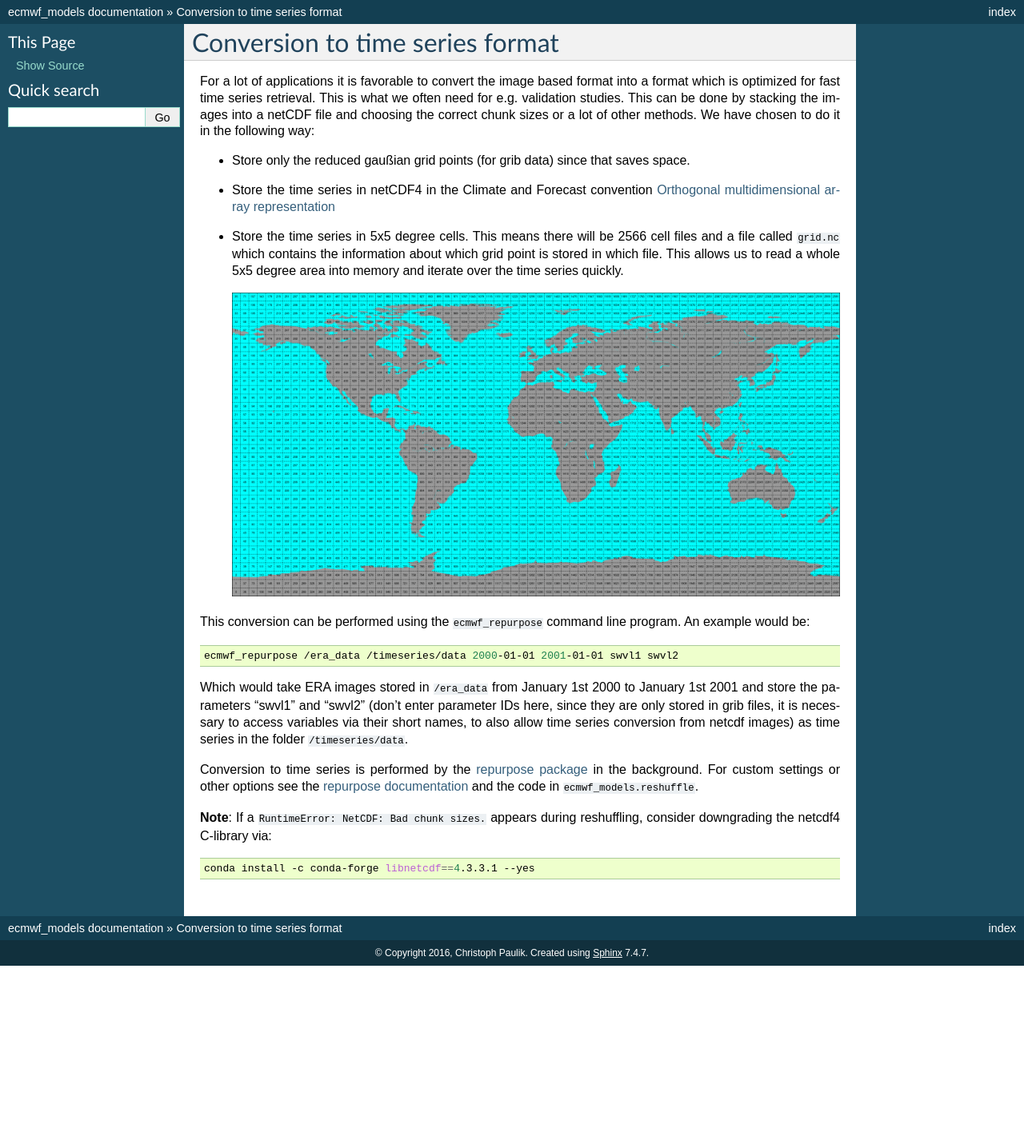
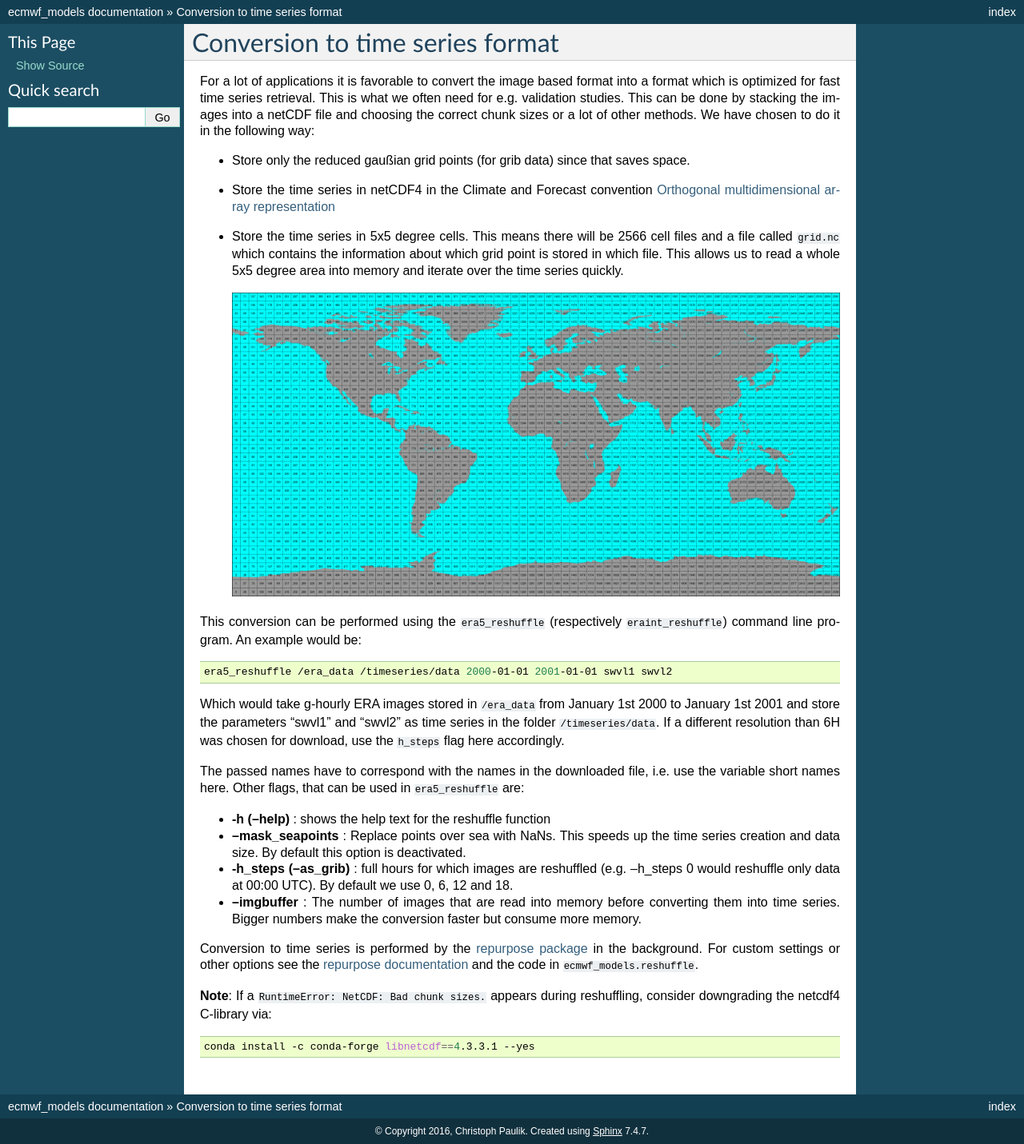
Before and after one commit to TUW-GEO/ecmwf_models, a Sphinx documentation site: the page built from docs/img2ts.rst, in a window 1280 px wide. Shown: the whole page at 80% size. Built offline with Sphinx 7.4.7, drawn with Linux system fonts in a browser that asks for light colours; formulas are drawn with MathJax 3; pages that are not in the unit, such as notebooks, are missing from menus; the version number could not be read and is left out; before the commit the page ends 1208 px from its top, so only the background shows below that.

Commit message:
Update docs

```diff
--- a/docs/img2ts.rst
+++ b/docs/img2ts.rst
@@ -19,19 +19,30 @@ methods. We have chosen to do it in the following way:
   .. image:: 5x5_cell_partitioning.png
      :target: _images/5x5_cell_partitioning.png
 
-This conversion can be performed using the ``ecmwf_repurpose`` command line
-program. An example would be:
+This conversion can be performed using the ``era5_reshuffle`` (respectively
+``eraint_reshuffle``) command line program. An example would be:
 
 .. code-block:: shell
 
-   ecmwf_repurpose /era_data /timeseries/data 2000-01-01 2001-01-01 swvl1 swvl2
+   era5_reshuffle /era_data /timeseries/data 2000-01-01 2001-01-01 swvl1 swvl2
 
-Which would take ERA images stored in ``/era_data`` from January
-1st 2000 to January 1st 2001 and store the parameters "swvl1" and "swvl2"
-(don't enter parameter IDs here, since they are only stored in grib files,
-it is necessary to access variables via their short names, to also allow
-time series conversion from netcdf images) as time series in the folder
-``/timeseries/data``.
+Which would take g-hourly ERA images stored in ``/era_data`` from January
+1st 2000 to January 1st 2001 and store the parameters "swvl1" and "swvl2" as time
+series in the folder ``/timeseries/data``. If a different resolution than 6H
+was chosen for download, use the ``h_steps`` flag here accordingly.
+
+The passed names have to correspond with the names in the downloaded file,
+i.e. use the variable short names here.
+Other flags, that can be used in ``era5_reshuffle`` are:
+
+- **-h (--help)** : shows the help text for the reshuffle function
+- **--mask_seapoints** : Replace points over sea with NaNs. This speeds up
+  the time series creation and data size. By default this option is deactivated.
+- **-h_steps (--as_grib)** : full hours for which images are reshuffled (e.g. --h_steps 0
+  would reshuffle only data at 00:00 UTC). By default we use 0, 6, 12 and 18.
+- **--imgbuffer** : The number of images that are read into memory before converting
+  them into time series. Bigger numbers make the conversion faster but consume more memory.
+
 
 Conversion to time series is performed by the `repurpose package
 <https://github.com/TUW-GEO/repurpose>`_ in the background. For custom settings
```
Also changed, not shown: docs/download.rst (+22 -4 lines), docs/img_read.rst (+5 -6 lines), docs/ts_read.rst (+6 -3 lines).
